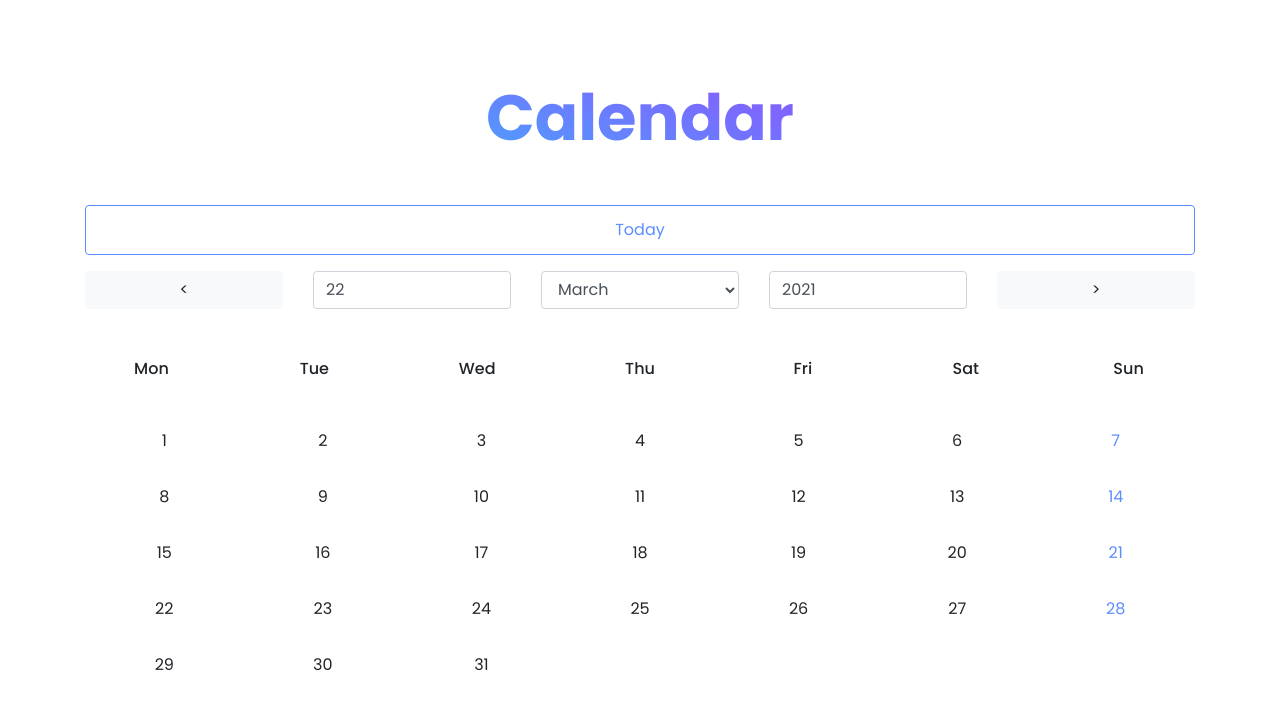
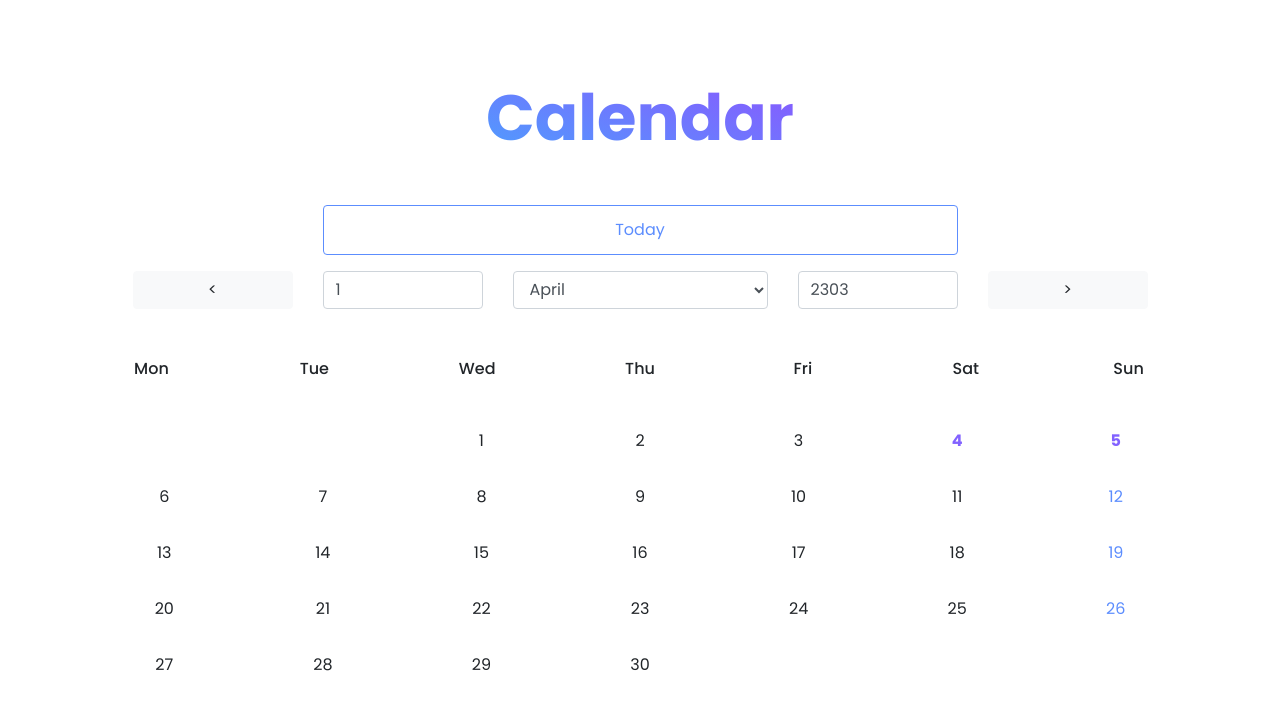
Before and after one commit to aklemen/calendar, a React (Create React App) app: page / in a window 1280 px wide. Shown: the top 710 px of the page. Built offline with nearby package versions, Linux system fonts and the light colour scheme.

Commit message:
Small layout change

```diff
--- a/src/components/calendar.component.jsx
+++ b/src/components/calendar.component.jsx
@@ -18,7 +18,8 @@ class Calendar extends Component {
 
         // Intializing state with today's date
 
-        const todayDate = new Date();
+        // const todayDate = new Date();
+        const todayDate = new Date(2302,15,1);
 
         this.state = {
             selectedDate: todayDate,
@@ -201,7 +202,7 @@ class Calendar extends Component {
                 </Row>
                 <Form>
                     <Row className="justify-content-md-center">
-                        <Form.Group as={Col}>
+                        <Form.Group as={Col} xs="7">
                             <Button
                                 onClick={this.handleTodayClick}
                                 variant="outline-dark"
@@ -211,10 +212,10 @@ class Calendar extends Component {
                         </Form.Group>
                     </Row>
                     <Row className="justify-content-md-center">
-                        <Form.Group as={Col}>
+                        <Form.Group as={Col} xs="2">
                             <Button variant="light" block>{"<"}</Button>
                         </Form.Group>
-                        <Form.Group as={Col}>
+                        <Form.Group as={Col} xs="2">
                             <Form.Control
                                 type="number"
                                 placeholder="dd"
@@ -224,7 +225,7 @@ class Calendar extends Component {
                                 onChange={this.handleDayChange}
                             />
                         </Form.Group>
-                        <Form.Group as={Col}>
+                        <Form.Group as={Col} xs="3">
                             <Form.Control
                                 as="select"
                                 value={this.state.selectedMonth}
@@ -235,7 +236,7 @@ class Calendar extends Component {
                                 }
                             </Form.Control>
                         </Form.Group>
-                        <Form.Group as={Col}>
+                        <Form.Group as={Col} xs="2">
                             <Form.Control
                                 type="number"
                                 placeholder="yyyy"
@@ -245,7 +246,7 @@ class Calendar extends Component {
                                 onChange={this.handleYearChange}
                             />
                         </Form.Group>
-                        <Form.Group as={Col}>
+                        <Form.Group as={Col} xs="2">
                             <Button variant="light" block>{">"}</Button>
                         </Form.Group>
                     </Row>
--- a/src/index.css
+++ b/src/index.css
@@ -1,8 +1,7 @@
 body {
   margin: 0;
-  font-family: -apple-system, BlinkMacSystemFont, 'Segoe UI', 'Roboto', 'Oxygen',
-    'Ubuntu', 'Cantarell', 'Fira Sans', 'Droid Sans', 'Helvetica Neue',
-    sans-serif;
+  font-family: 'Poppins', sans-serif !important;
+  text-align: center !important;
   -webkit-font-smoothing: antialiased;
   -moz-osx-font-smoothing: grayscale;
 }
--- a/src/styles/calendar.style.css
+++ b/src/styles/calendar.style.css
@@ -1,10 +1,3 @@
-body{
-    font-family: 'Poppins', sans-serif !important;
-    text-align: center !important;
-}
-
-
-
 .form-control:focus {
     border-color: #5C8DFE !important;
     box-shadow: inset 0 0px 2px #5C8DFE, 0 0 6px #5C8DFE !important;
```
